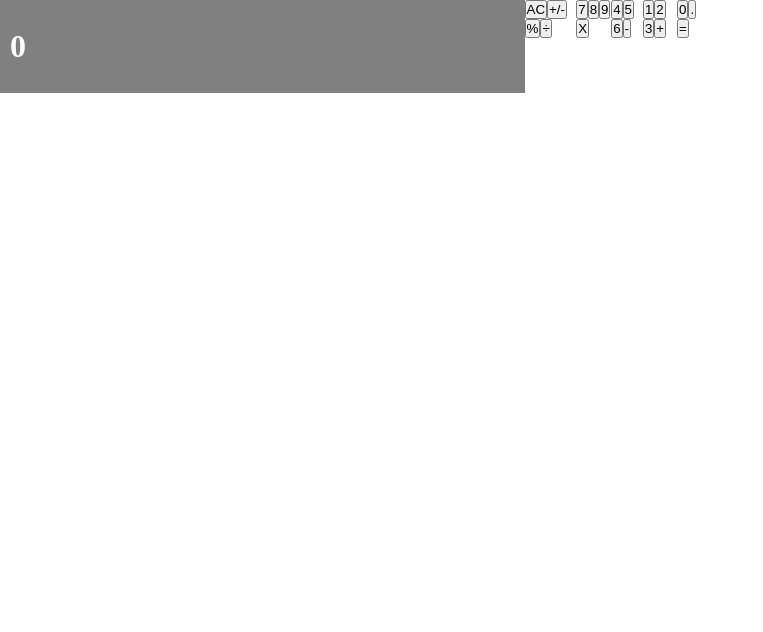
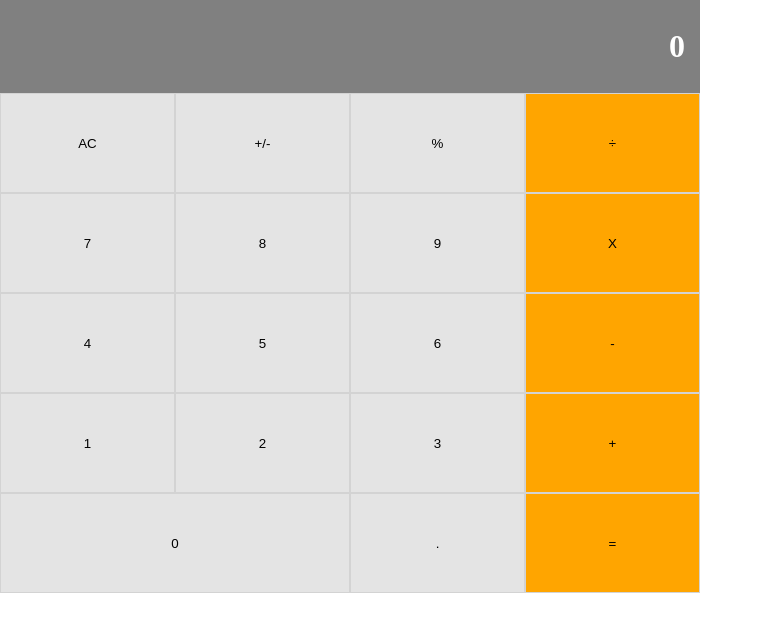
Before and after one commit to helman101/Calculator-React, a React (Create React App) app: page / in a window 1280 px wide. Shown: the top 632 px of the page, without its empty margins (0-763 px from the left). Built offline with nearby package versions, Linux system fonts and the light colour scheme.

Commit message:
end calculator styling and fix calculator bug

```diff
--- a/src/components/App.js
+++ b/src/components/App.js
@@ -35,7 +35,7 @@ const App = () => {
   };
 
   return (
-    <div className={`${styles.calculator} ${styles.dFlex}`}>
+    <div className={`${styles.calculator} ${styles.dFlex} ${styles.flexColumn} ${styles.height100}`}>
       <>
         <Display total={next === '' ? total : next} />
         <ButtonPanel clickHandler={handleClick} />
--- a/src/components/Button.js
+++ b/src/components/Button.js
@@ -1,16 +1,24 @@
 import React from 'react';
 import PropTypes from 'prop-types';
+import * as styles from '../style.module.css';
 
 const Button = (props) => {
-  const { name, clickHandler } = props;
+  const {
+    name, clickHandler, color, wide,
+  } = props;
+
   return (
-    <button onClick={clickHandler} type="button" value={name}>
+    <button className={`${styles.button} ${wide ? styles.zeroButton : styles.normalButton} ${color ? styles.lightGrayBG : styles.orangeBG}`} onClick={clickHandler} type="button" value={name}>
       {name}
     </button>
   );
 };
 
 Button.propTypes = { name: PropTypes.string.isRequired };
+Button.propTypes = { color: PropTypes.bool };
+Button.propTypes = { wide: PropTypes.bool };
 Button.propTypes = { clickHandler: PropTypes.func.isRequired };
+Button.defaultProps = { color: false };
+Button.defaultProps = { wide: false };
 
 export default Button;
--- a/src/components/ButtonPanel.js
+++ b/src/components/ButtonPanel.js
@@ -7,43 +7,43 @@ const ButtonPanel = (props) => {
   const { clickHandler } = props;
 
   return (
-    <div className={styles.dFlex}>
-      <div>
+    <div className={`${styles.dFlex} ${styles.flexColumn}`}>
+      <div className={`${styles.height100}`}>
         <>
-          <Button clickHandler={clickHandler} name="AC" />
-          <Button clickHandler={clickHandler} name="+/-" />
-          <Button clickHandler={clickHandler} name="%" />
+          <Button color clickHandler={clickHandler} name="AC" />
+          <Button color clickHandler={clickHandler} name="+/-" />
+          <Button color clickHandler={clickHandler} name="%" />
           <Button clickHandler={clickHandler} name="÷" />
         </>
       </div>
-      <div>
+      <div className={`${styles.height100}`}>
         <>
-          <Button clickHandler={clickHandler} name="7" />
-          <Button clickHandler={clickHandler} name="8" />
-          <Button clickHandler={clickHandler} name="9" />
+          <Button color clickHandler={clickHandler} name="7" />
+          <Button color clickHandler={clickHandler} name="8" />
+          <Button color clickHandler={clickHandler} name="9" />
           <Button clickHandler={clickHandler} name="X" />
         </>
       </div>
-      <div>
+      <div className={`${styles.height100}`}>
         <>
-          <Button clickHandler={clickHandler} name="4" />
-          <Button clickHandler={clickHandler} name="5" />
-          <Button clickHandler={clickHandler} name="6" />
+          <Button color clickHandler={clickHandler} name="4" />
+          <Button color clickHandler={clickHandler} name="5" />
+          <Button color clickHandler={clickHandler} name="6" />
           <Button clickHandler={clickHandler} name="-" />
         </>
       </div>
-      <div>
+      <div className={`${styles.height100}`}>
         <>
-          <Button clickHandler={clickHandler} name="1" />
-          <Button clickHandler={clickHandler} name="2" />
-          <Button clickHandler={clickHandler} name="3" />
+          <Button color clickHandler={clickHandler} name="1" />
+          <Button color clickHandler={clickHandler} name="2" />
+          <Button color clickHandler={clickHandler} name="3" />
           <Button clickHandler={clickHandler} name="+" />
         </>
       </div>
-      <div>
+      <div className={`${styles.height100}`}>
         <>
-          <Button clickHandler={clickHandler} name="0" />
-          <Button clickHandler={clickHandler} name="." />
+          <Button color wide clickHandler={clickHandler} name="0" />
+          <Button color clickHandler={clickHandler} name="." />
           <Button clickHandler={clickHandler} name="=" />
         </>
       </div>
--- a/src/components/Display.js
+++ b/src/components/Display.js
@@ -5,7 +5,7 @@ import * as styles from '../style.module.css';
 const Display = (props) => {
   const { total } = props;
   return (
-    <div className={`${styles.dFlex} ${styles.display}`}>
+    <div className={`${styles.dFlex} ${styles.display} ${styles.justifyContentEnd}`}>
       <p>{total}</p>
     </div>
   );
--- a/src/logic/calculate.js
+++ b/src/logic/calculate.js
@@ -27,10 +27,17 @@ const calculate = (data, buttonName) => {
     case '=':
       total = (operate(total, next, operation)).toString();
       next = '';
+      operation = null;
       break;
 
     default:
-      operation = buttonName;
+      if (operation === null) {
+        operation = buttonName;
+      } else {
+        total = (operate(total, next, operation)).toString();
+        next = '';
+        operation = buttonName;
+      }
       break;
   }
 
--- a/src/style.module.css
+++ b/src/style.module.css
@@ -2,6 +2,8 @@
   padding: 0;
   margin: 0;
   box-sizing: border-box;
+  border: none;
+  background-color: none;
 }
 
 .dFlex {
@@ -16,21 +18,42 @@
   width: 700px;
 }
 
+.height100 {
+  height: 100px;
+  max-height: 100px;
+}
+
 
 .display {
   background-color: gray;
-  max-height: 100px;
   width: 100%;
   color: white;
   font-weight: bold;
   font-size: 2em;
-  padding: 4% 10px;
+  padding: 4% 15px;
 }
 
-.alignItemsCenter {
-  align-items: center;
+.justifyContentEnd {
+  justify-content: flex-end;
 }
 
-.justifyContentRight {
-  justify-content: right;
+.button {
+  height: 100%;
+  border: 1px solid lightgray;
 }
+
+.normalButton {
+  width: 25%;
+}
+
+.zeroButton {
+  width: 50%;
+}
+
+.lightGrayBG {
+  background-color: rgb(228, 228, 228);
+}
+
+.orangeBG {
+  background-color: orange;
+}
```
